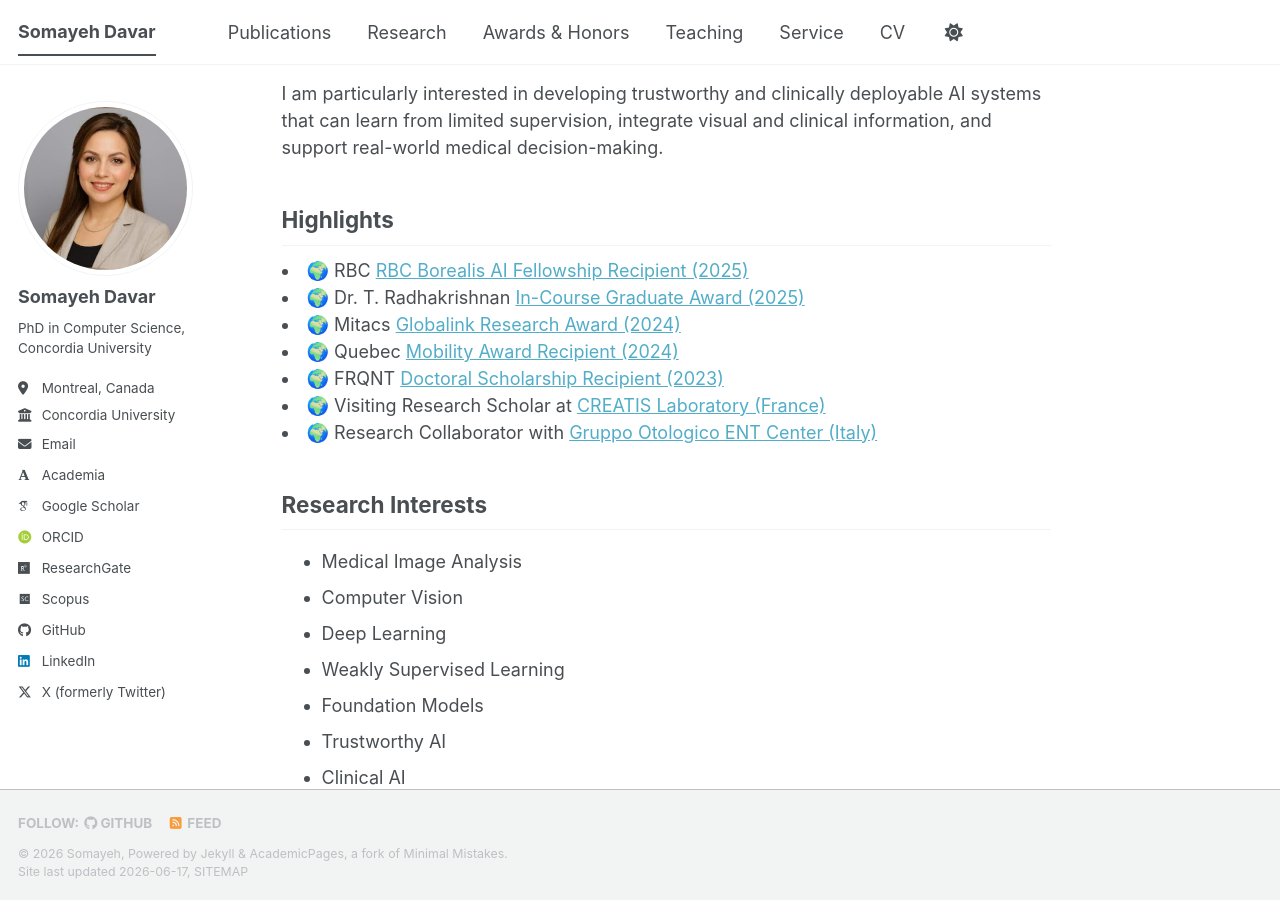
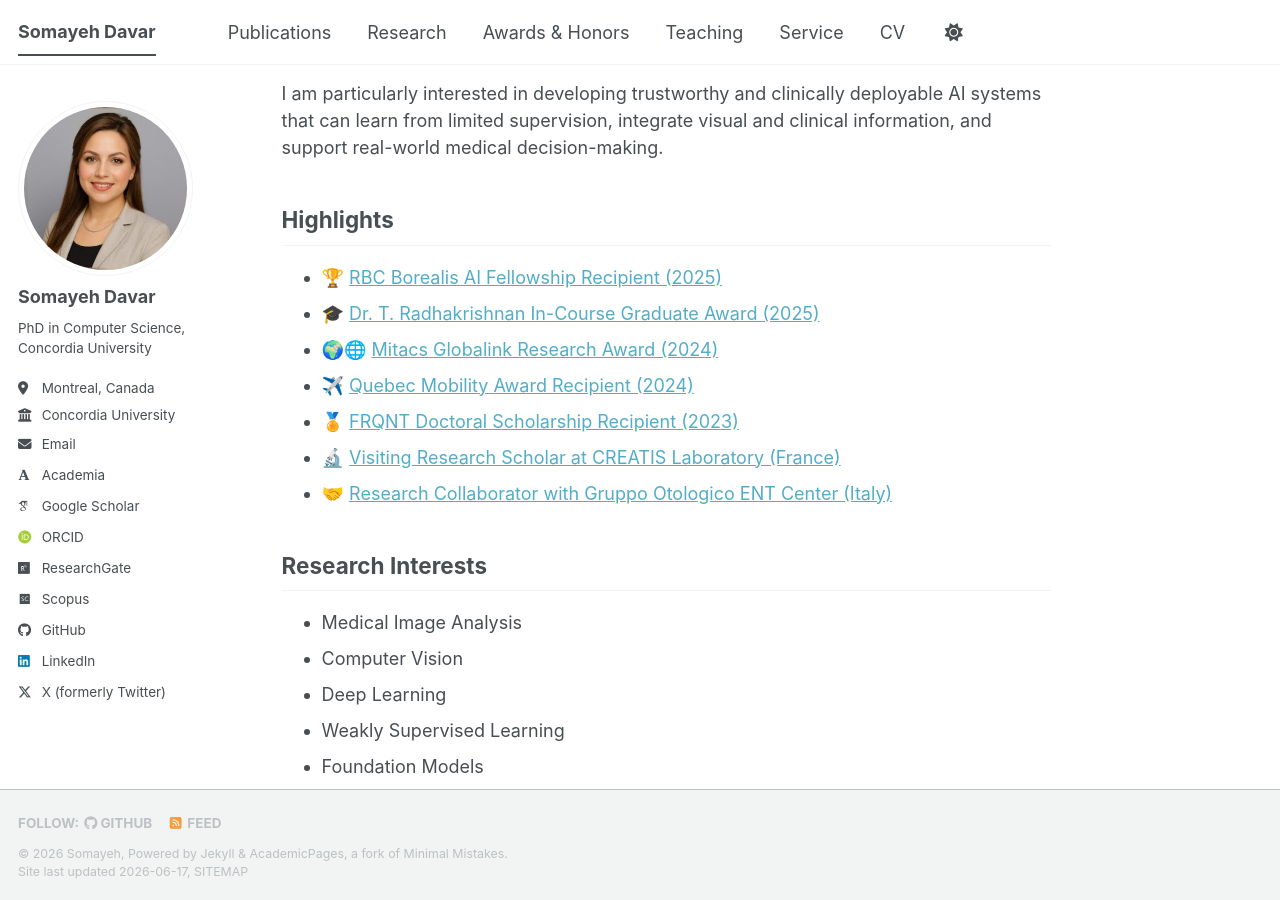
Before and after one commit to sdavar/sdavar.github.io, a Jekyll site: the page built from _pages/about.md, in a window 1280 px wide and 900 px high, scrolled down 538 px. Built offline with Jekyll 4.4.1, drawn with Linux system fonts in a browser that asks for light colours; some web fonts are replaced; a script bundle is joined from its source files by our own code; library files that are not in the unit come from our copies.

Commit message:
Update about.md

```diff
--- a/_pages/about.md
+++ b/_pages/about.md
@@ -18,56 +18,32 @@
 I am particularly interested in developing trustworthy and clinically deployable AI systems that can learn from limited supervision, integrate visual and clinical information, and support real-world medical decision-making.
 
 ## Highlights
+<ul class="highlights">
 
-<li>
-🌍 RBC
-<a href=" https://rbcborealis.com/news/the-2024-2025-rbc-borealis-fellows-driving-the-future-of-ai/" target="_blank">
-RBC Borealis AI Fellowship Recipient (2025)
-</a>
-</li>
 
-<li>
-🌍 Dr. T. Radhakrishnan
-<a href="https://www.concordia.ca/gradstudies/funding/in-program/donor-awards.html" target="_blank">
-In-Course Graduate Award (2025)
-</a>
-</li>
 
-<li>
-🌍 Mitacs
-<a href="https://www.mitacs.ca/our-programs/globalink-research-award-students-postdocs/https:/www.mitacs.ca/our-programs/globalink-research-award-students-postdocs/ " target="_blank">
-Globalink Research Award (2024)
-</a>
-</li>
+<li> 🏆 <a href=" https://rbcborealis.com/news/the-2024-2025-rbc-borealis-fellows-driving-the-future-of-ai/" target="_blank"> RBC Borealis AI Fellowship Recipient (2025)</a></li>
 
-<li>
-🌍 Quebec
-<a href="https://www.quebec.ca/en/education/student-financial-assistance/outside-quebec/international-mobility-program " target="_blank">
-Mobility Award Recipient (2024)
-</a>
-</li>
+<li>🎓 <a href="https://www.concordia.ca/gradstudies/funding/in-program/donor-awards.html" target="_blank">
+Dr. T. Radhakrishnan In-Course Graduate Award (2025)</a></li>
 
-<li>
-🌍 FRQNT
-<a href="https://doi.org/10.69777/332718 " target="_blank">
-Doctoral Scholarship Recipient (2023)
-</a>
-</li>
+<li> 🌍🌐 <a href="https://www.mitacs.ca/our-programs/globalink-research-award-students-postdocs/https:/www.mitacs.ca/our-programs/globalink-research-award-students-postdocs/ " target="_blank">
+Mitacs Globalink Research Award (2024)</a></li>
 
-<li>
-🌍 Visiting Research Scholar at
+<li> ✈️ <a href="https://www.quebec.ca/en/education/student-financial-assistance/outside-quebec/international-mobility-program " target="_blank">
+Quebec Mobility Award Recipient (2024)</a></li>
+
+<li>🏅 <a href="https://doi.org/10.69777/332718 " target="_blank">
+FRQNT Doctoral Scholarship Recipient (2023)</a></li>
+
+<li>🔬
 <a href="https://www.creatis.insa-lyon.fr/site/fr" target="_blank">
-CREATIS Laboratory (France)
-</a>
-</li>
+Visiting Research Scholar at CREATIS Laboratory (France)</a></li>
 
-<li>
-🌍 Research Collaborator with
-<a href="https://gruppootologico.com/en/" target="_blank">
-Gruppo Otologico ENT Center (Italy)
-</a>
-</li>
+<li>🤝 <a href="https://gruppootologico.com/en/" target="_blank">
+Research Collaborator with Gruppo Otologico ENT Center (Italy)</a></li>
 
+</ul>
 ## Research Interests
 
 * Medical Image Analysis
```
